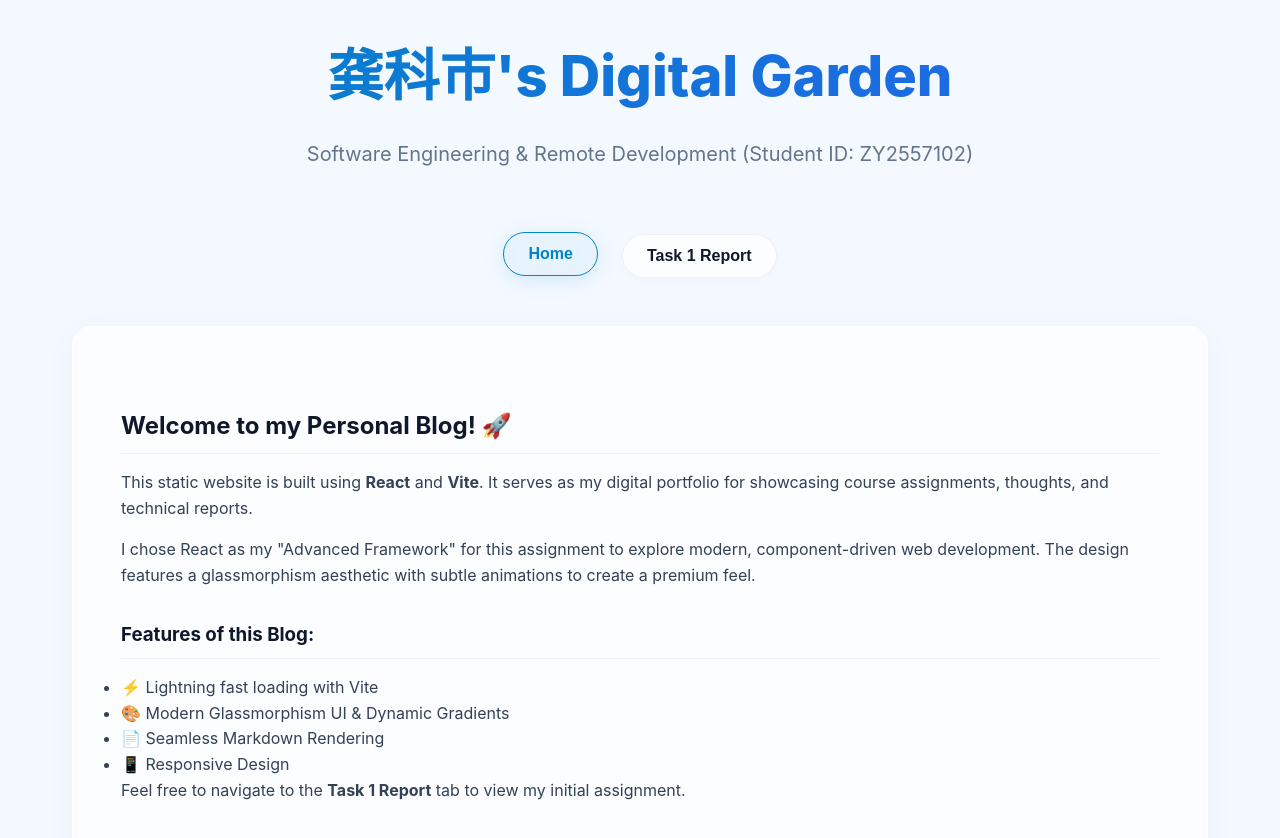
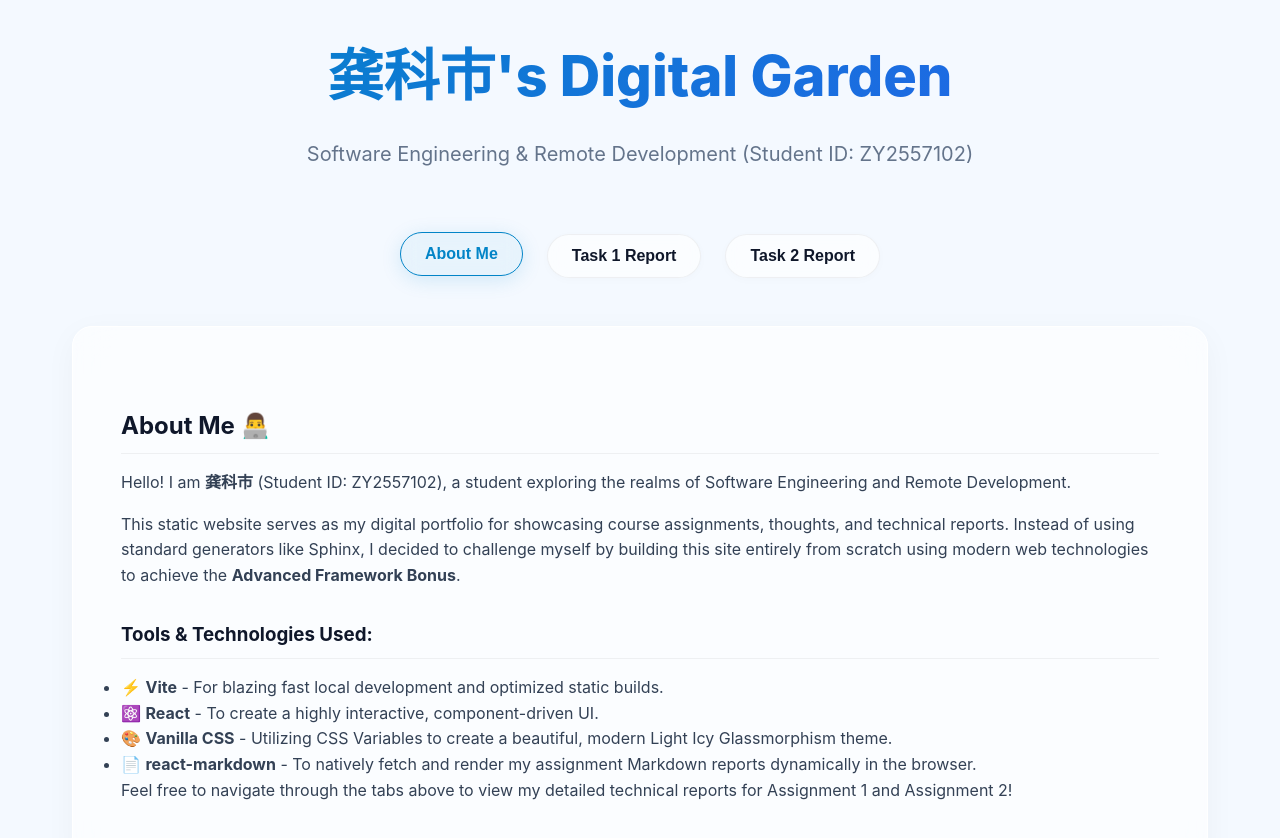
Before and after one commit to gongkeshi/personal-blog, a React (Vite) app: page / in a window 1280 px wide. Shown: the top 838 px of the page. Built offline with nearby package versions, Linux system fonts and the light colour scheme.

Commit message:
Update site structure to match peer: add About Me and Task 2 tabs

```diff
--- a/src/App.jsx
+++ b/src/App.jsx
@@ -4,26 +4,26 @@ import './index.css'
 
 function App() {
   const [activeTab, setActiveTab] = useState('home')
-  const [reportContent, setReportContent] = useState('')
+  const [report1Content, setReport1Content] = useState('')
+  const [report2Content, setReport2Content] = useState('')
   const [loading, setLoading] = useState(false)
 
   useEffect(() => {
-    if (activeTab === 'report' && !reportContent) {
+    if (activeTab === 'task1' && !report1Content) {
       setLoading(true)
-      // Use import.meta.env.BASE_URL to handle Github Pages subdirectory path correctly
       fetch(import.meta.env.BASE_URL + 'Task1_Report.md')
         .then(res => res.text())
-        .then(text => {
-          setReportContent(text)
-          setLoading(false)
-        })
-        .catch(err => {
-          console.error('Failed to fetch report:', err)
-          setReportContent('Failed to load the report.')
-          setLoading(false)
-        })
+        .then(text => { setReport1Content(text); setLoading(false) })
+        .catch(err => { setReport1Content('Failed to load the report.'); setLoading(false) })
     }
-  }, [activeTab, reportContent])
+    if (activeTab === 'task2' && !report2Content) {
+      setLoading(true)
+      fetch(import.meta.env.BASE_URL + 'Task2_Website_Report.md')
+        .then(res => res.text())
+        .then(text => { setReport2Content(text); setLoading(false) })
+        .catch(err => { setReport2Content('Failed to load the report.'); setLoading(false) })
+    }
+  }, [activeTab, report1Content, report2Content])
 
   return (
     <div className="app-container">
@@ -37,46 +37,63 @@ function App() {
           className={`nav-button ${activeTab === 'home' ? 'active' : ''}`}
           onClick={() => setActiveTab('home')}
         >
-          Home
+          About Me
         </button>
         <button
-          className={`nav-button ${activeTab === 'report' ? 'active' : ''}`}
-          onClick={() => setActiveTab('report')}
+          className={`nav-button ${activeTab === 'task1' ? 'active' : ''}`}
+          onClick={() => setActiveTab('task1')}
         >
           Task 1 Report
+        </button>
+        <button
+          className={`nav-button ${activeTab === 'task2' ? 'active' : ''}`}
+          onClick={() => setActiveTab('task2')}
+        >
+          Task 2 Report
         </button>
       </nav>
 
       <main className="content-area">
         {activeTab === 'home' && (
           <div className="home-content markdown-body">
-            <h2>Welcome to my Personal Blog! 🚀</h2>
+            <h2>About Me 👨‍💻</h2>
             <p>
-              This static website is built using <strong>React</strong> and <strong>Vite</strong>.
-              It serves as my digital portfolio for showcasing course assignments, thoughts, and technical reports.
+              Hello! I am <strong>龚科市</strong> (Student ID: ZY2557102), a student exploring the realms of Software Engineering and Remote Development.
             </p>
             <p>
-              I chose React as my "Advanced Framework" for this assignment to explore modern, component-driven web development.
-              The design features a glassmorphism aesthetic with subtle animations to create a premium feel.
+              This static website serves as my digital portfolio for showcasing course assignments, thoughts, and technical reports.
+              Instead of using standard generators like Sphinx, I decided to challenge myself by building this site entirely from scratch using modern web technologies to achieve the <strong>Advanced Framework Bonus</strong>.
             </p>
-            <h3>Features of this Blog:</h3>
+            <h3>Tools & Technologies Used:</h3>
             <ul>
-              <li>⚡ Lightning fast loading with Vite</li>
-              <li>🎨 Modern Glassmorphism UI & Dynamic Gradients</li>
-              <li>📄 Seamless Markdown Rendering</li>
-              <li>📱 Responsive Design</li>
+              <li>⚡ <strong>Vite</strong> - For blazing fast local development and optimized static builds.</li>
+              <li>⚛️ <strong>React</strong> - To create a highly interactive, component-driven UI.</li>
+              <li>🎨 <strong>Vanilla CSS</strong> - Utilizing CSS Variables to create a beautiful, modern Light Icy Glassmorphism theme.</li>
+              <li>📄 <strong>react-markdown</strong> - To natively fetch and render my assignment Markdown reports dynamically in the browser.</li>
             </ul>
-            <p>Feel free to navigate to the <strong>Task 1 Report</strong> tab to view my initial assignment.</p>
+            <p>Feel free to navigate through the tabs above to view my detailed technical reports for Assignment 1 and Assignment 2!</p>
           </div>
         )}
 
-        {activeTab === 'report' && (
+        {activeTab === 'task1' && (
           <div className="report-content">
             {loading ? (
               <div className="loading">Loading report...</div>
             ) : (
               <div className="markdown-body">
-                <ReactMarkdown>{reportContent}</ReactMarkdown>
+                <ReactMarkdown>{report1Content}</ReactMarkdown>
+              </div>
+            )}
+          </div>
+        )}
+
+        {activeTab === 'task2' && (
+          <div className="report-content">
+            {loading ? (
+              <div className="loading">Loading report...</div>
+            ) : (
+              <div className="markdown-body">
+                <ReactMarkdown>{report2Content}</ReactMarkdown>
               </div>
             )}
           </div>
```
Also changed, not shown: public/Task2_Website_Report.md (added, +44 -0 lines).
